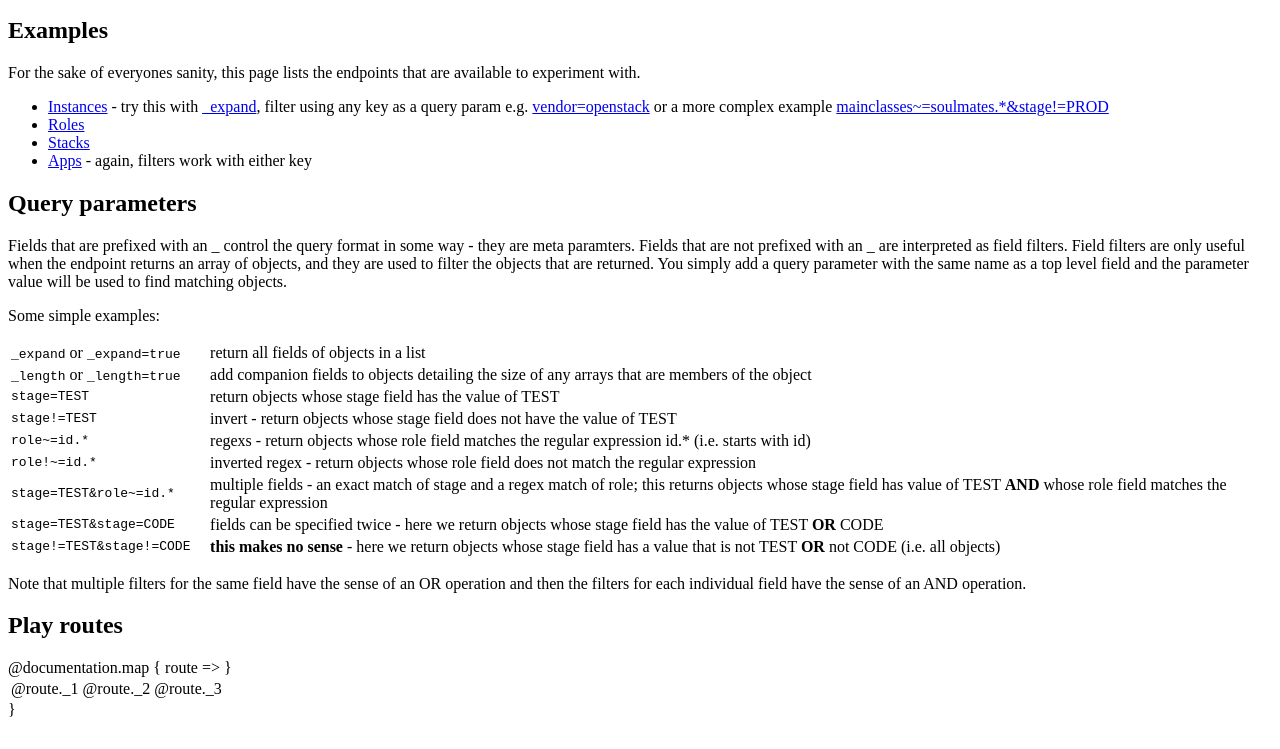
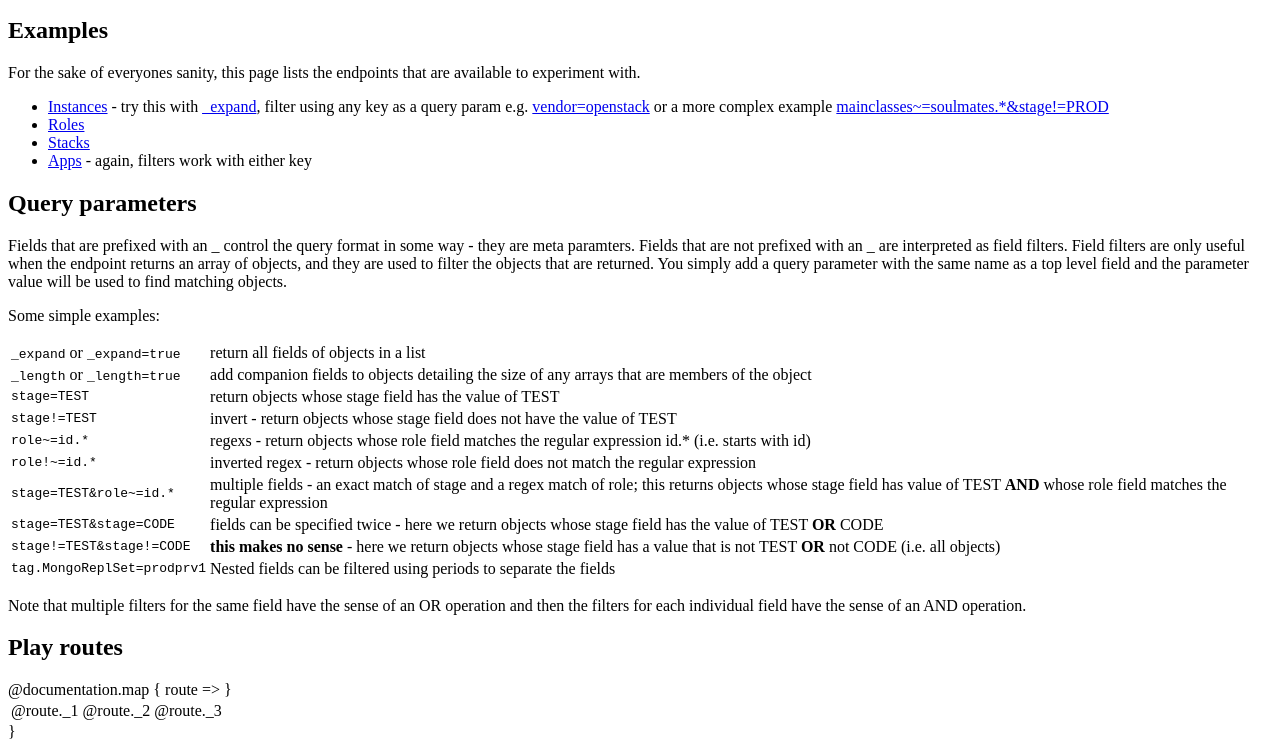
Before and after one commit to guardian/prism, a plain HTML site: page app/views/index.scala.html in a window 1280 px wide. Shown: the part 127-876 px from the top of the page. Before the commit the page ends 854 px from the top, so only its background shows below. Drawn offline with Linux system fonts and the light colour scheme.

Commit message:
Add note about filtering on nested objects

```diff
--- a/app/views/index.scala.html
+++ b/app/views/index.scala.html
@@ -39,6 +39,7 @@
             <tr><td><tt>stage=TEST&role~=id.*</tt></td><td>multiple fields - an exact match of stage and a regex match of role; this returns objects whose stage field has value of TEST <strong>AND</strong> whose role field matches the regular expression</strong></td></tr>
             <tr><td><tt>stage=TEST&stage=CODE&nbsp;&nbsp;</tt></td><td>fields can be specified twice - here we return objects whose stage field has the value of TEST <strong>OR</strong> CODE</td></tr>
             <tr><td><tt>stage!=TEST&stage!=CODE&nbsp;&nbsp;</tt></td><td><strong>this makes no sense</strong> - here we return objects whose stage field has a value that is not TEST <strong>OR</strong> not CODE (i.e. all objects)</td></tr>
+            <tr><td><tt>tag.MongoReplSet=prodprv1</tt></td><td>Nested fields can be filtered using periods to separate the fields</td></tr>
         </tbody>
     </table>
 
```
